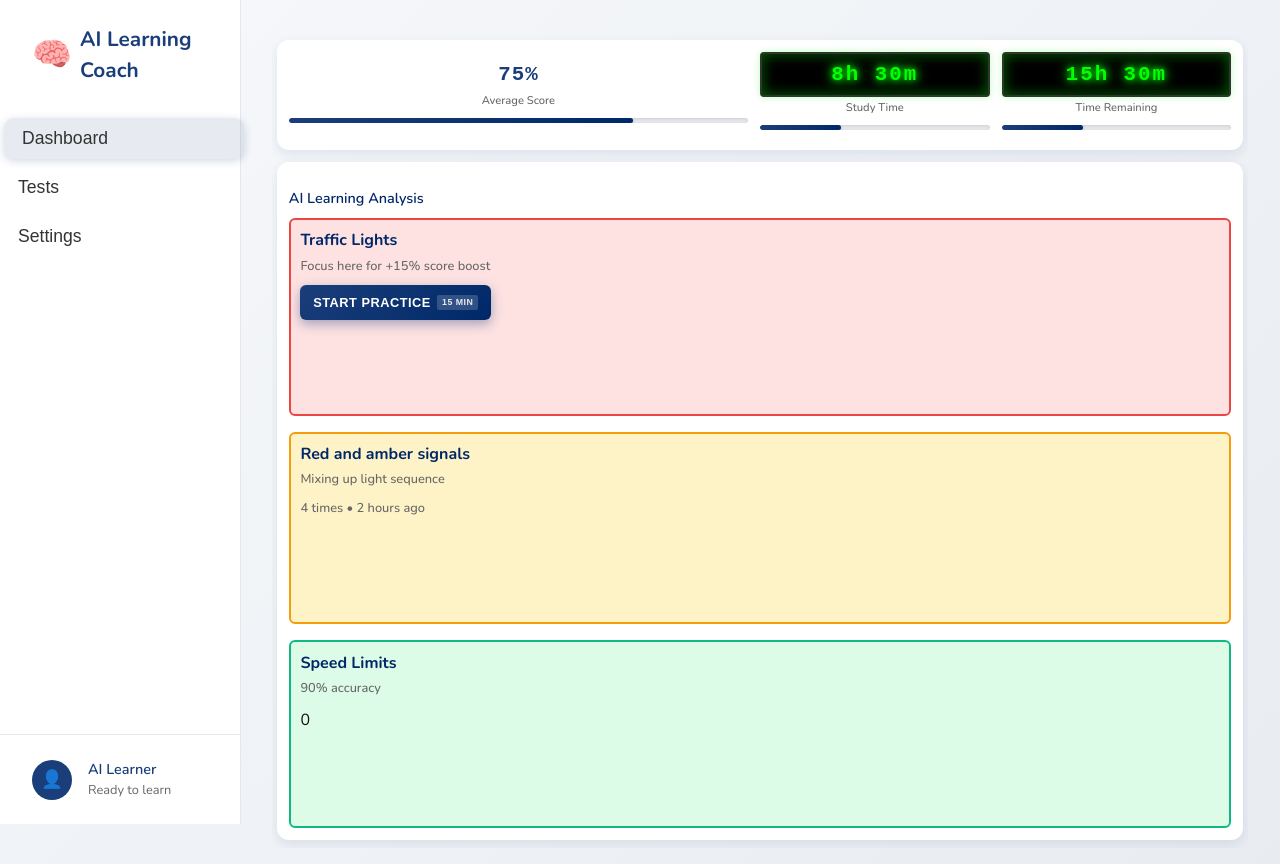
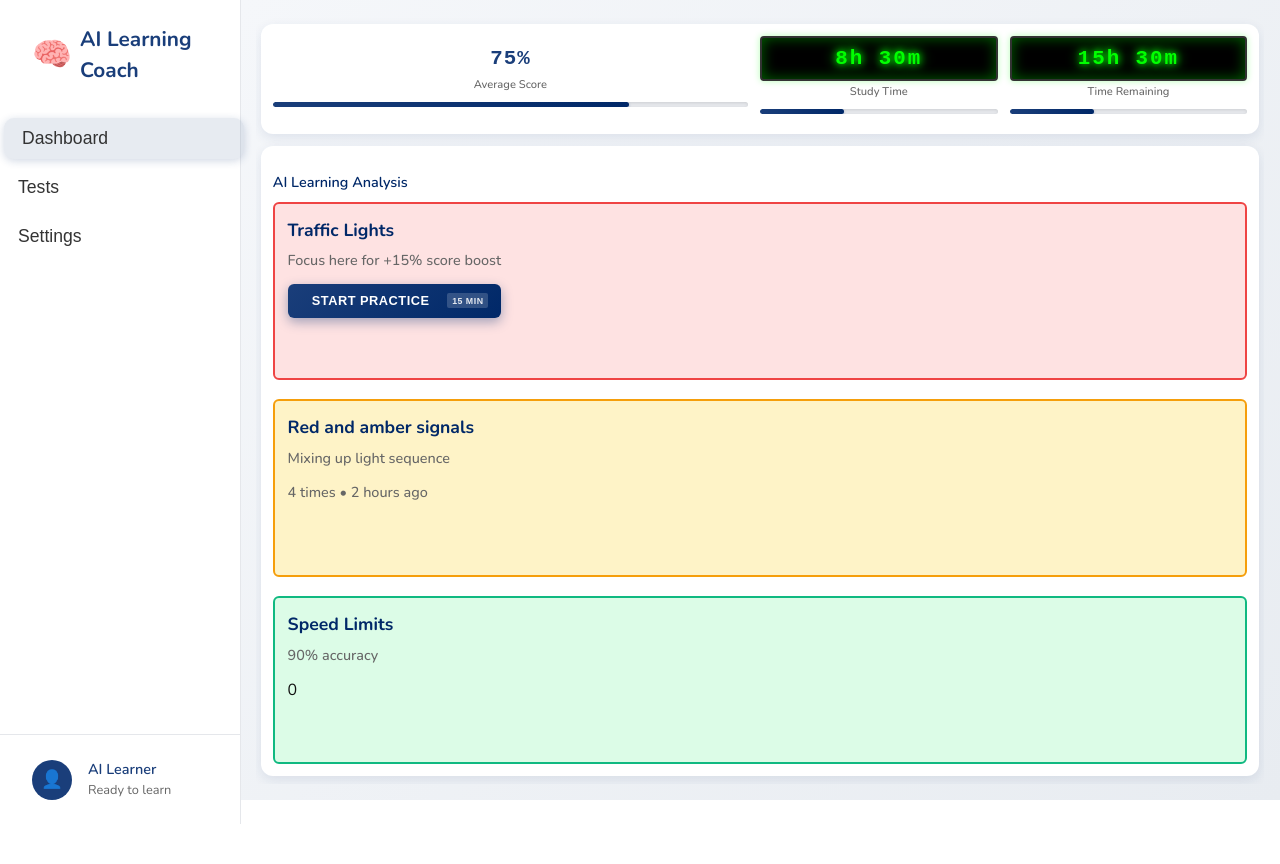
Before and after one commit to fullcircleAI/cbr-ai-coach, a React (Create React App) app: page / in a window 1280 px wide. After the commit the page ends 800 px from the top, so only its background shows below. Built offline with nearby package versions, Linux system fonts and the light colour scheme.

Commit message:
PROPERLY fix web AI analysis dimensions - make them LARGER than mobile, and fix mobile view

```diff
--- a/src/App.css
+++ b/src/App.css
@@ -115,10 +115,11 @@
 .main-content {
   flex: 1;
   margin-left: 240px;
-  padding: 2rem;
+  padding: 1rem;
   background: var(--background-gradient);
   height: 100vh;
   overflow: hidden;
+  box-sizing: border-box;
 }
 
 /* Web only - ensure no scrolling */
@@ -126,6 +127,8 @@
   .main-content {
     height: 100vh;
     overflow: hidden;
+    padding: 1rem;
+    box-sizing: border-box;
   }
 }
 
--- a/src/components/AICoachDashboard.css
+++ b/src/components/AICoachDashboard.css
@@ -3,10 +3,19 @@
 .dashboard {
   display: flex;
   flex-direction: column;
-  height: 100vh;
+  height: calc(100vh - 2rem);
   padding: 0 0.5rem;
   overflow: hidden;
-  max-height: 100vh;
+  max-height: calc(100vh - 2rem);
+  box-sizing: border-box;
+}
+
+/* Web only - proper height calculation */
+@media (min-width: 1025px) {
+  .dashboard {
+    height: calc(100vh - 2rem);
+    max-height: calc(100vh - 2rem);
+  }
 }
 
 /* Dashboard Summary Styles */
@@ -115,10 +124,10 @@
   overflow: hidden;
 }
 
-/* Web only - restore original dimensions */
+/* Web only - make larger than mobile */
 @media (min-width: 1025px) {
   .insights-grid {
-    gap: 1rem;
+    gap: 1.2rem !important;
   }
 }
 
@@ -133,11 +142,11 @@
   flex-shrink: 0;
 }
 
-/* Web only - restore original dimensions */
+/* Web only - make larger than mobile */
 @media (min-width: 1025px) {
   .insight-card {
-    padding: 0.6rem;
-    gap: 0.5rem;
+    padding: 0.8rem !important;
+    gap: 0.6rem !important;
   }
 }
 
@@ -177,14 +186,14 @@
   line-height: 1.3;
 }
 
-/* Web only - restore original dimensions */
+/* Web only - make larger than mobile */
 @media (min-width: 1025px) {
   .insight-content h4 {
-    font-size: 1rem;
+    font-size: 1.1rem !important;
     font-weight: 700;
     color: var(--text-primary);
-    margin: 0 0 0.3rem 0;
-    line-height: 1.4;
+    margin: 0 0 0.4rem 0 !important;
+    line-height: 1.5 !important;
   }
 }
 
@@ -195,13 +204,13 @@
   line-height: 1.4;
 }
 
-/* Web only - restore original dimensions */
+/* Web only - make larger than mobile */
 @media (min-width: 1025px) {
   .insight-content p {
-    font-size: 0.8rem;
+    font-size: 0.9rem !important;
     color: var(--text-secondary);
-    margin: 0 0 0.6rem 0;
-    line-height: 1.5;
+    margin: 0 0 0.7rem 0 !important;
+    line-height: 1.6 !important;
   }
 }
 
@@ -213,14 +222,14 @@
   line-height: 1.3;
 }
 
-/* Web only - restore original dimensions */
+/* Web only - make larger than mobile */
 @media (min-width: 1025px) {
   .insight-explanation {
-    font-size: 0.75rem;
+    font-size: 0.8rem !important;
     color: var(--text-secondary);
     font-weight: 500;
-    margin: 0.3rem 0;
-    line-height: 1.4;
+    margin: 0.4rem 0 !important;
+    line-height: 1.5 !important;
   }
 }
 
@@ -231,12 +240,12 @@
   font-weight: 500;
 }
 
-/* Web only - restore original dimensions */
+/* Web only - make larger than mobile */
 @media (min-width: 1025px) {
   .insight-frequency {
-    font-size: 0.7rem;
+    font-size: 0.75rem !important;
     color: var(--text-light);
-    margin: 0.3rem 0 0 0;
+    margin: 0.4rem 0 0 0 !important;
     font-weight: 500;
   }
 }
```
